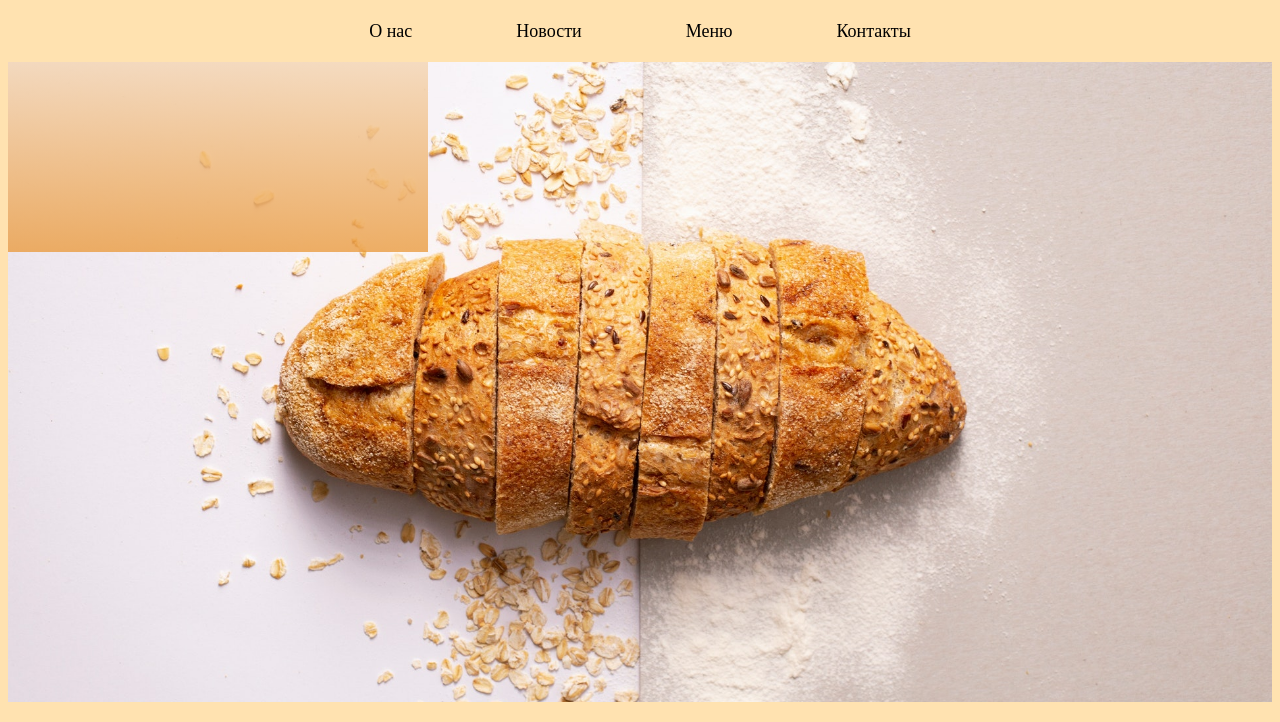
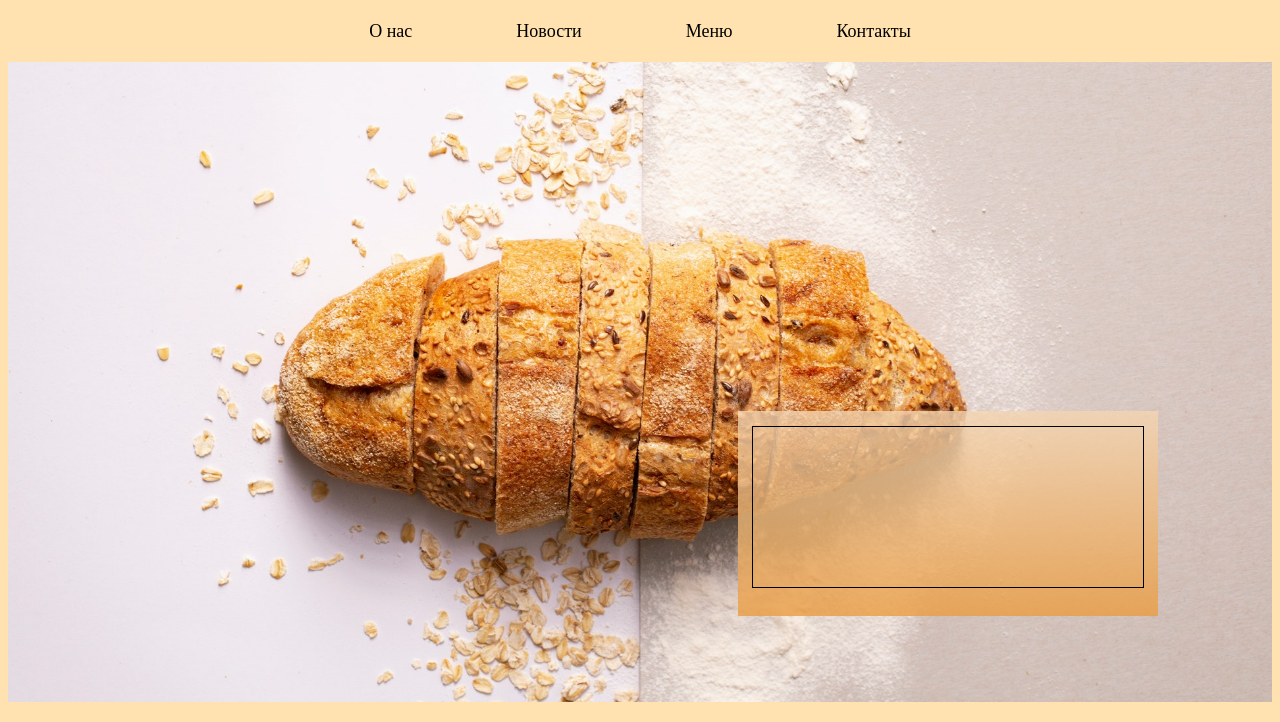
Before and after one commit to Apfelsinen/FSnotes, a plain HTML site: page src/index.html in a window 1280 px wide. Shown: the part 111-833 px from the top of the page. Drawn offline with Linux system fonts and the light colour scheme.

Commit message:
position relative&absolute

```diff
--- a/src/css/style.css
+++ b/src/css/style.css
@@ -46,10 +46,23 @@ nav {
 	/* Short version
 	background: b-image b-position b-size b-repeat b-attachment*/
 	background: url(../img/01-Картинка-фона.jpg) center/cover no-repeat;
+	position: relative;
 }
 
 .section-about__block {
 	width: 420px;
 	height: 190px;
 	background: linear-gradient(180deg, rgba(244, 213, 178, 0.8) 0%, rgba(234, 156, 65, 0.8) 100%);
+	position: absolute;
+	top: 349px;
+	left: 730px;
+	padding-top: 15px;
 }
+
+.section-about__border {
+	width: 390px;
+	height: 160px;
+	border: 1px solid black;
+	margin: 0 auto; /* горизонтальное выравнивание по центру. Не работает auto auto! Работает margin только с width, который должен быть прописан выше. */
+
+}
--- a/src/index.html
+++ b/src/index.html
@@ -24,7 +24,9 @@
 	<main>
 		<section class="section-about">
 			<div class="section-about__block">
+				<div class="section-about__border">
 
+				</div>
 			</div>
 		</section>
 		<section></section>
```
